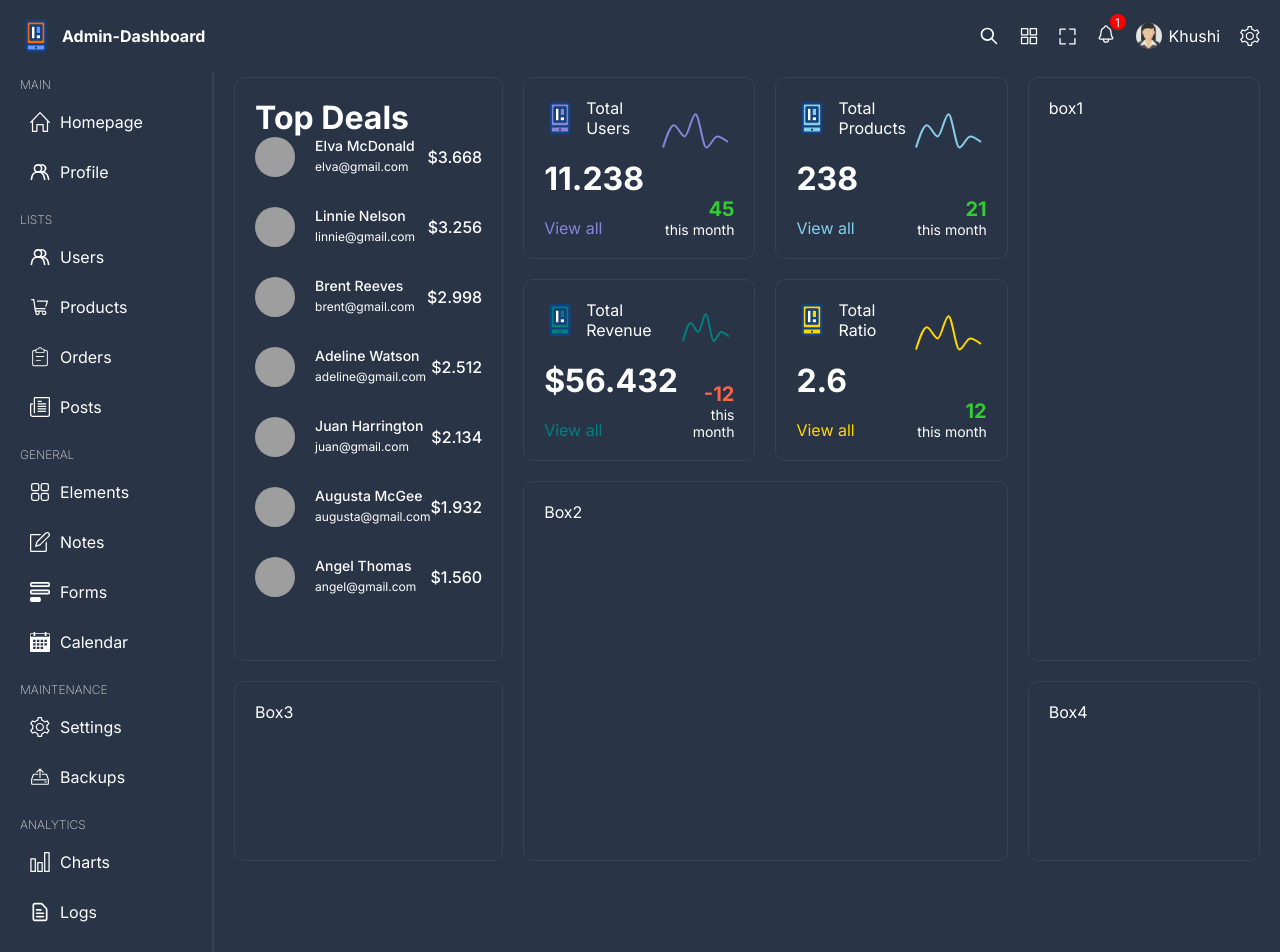
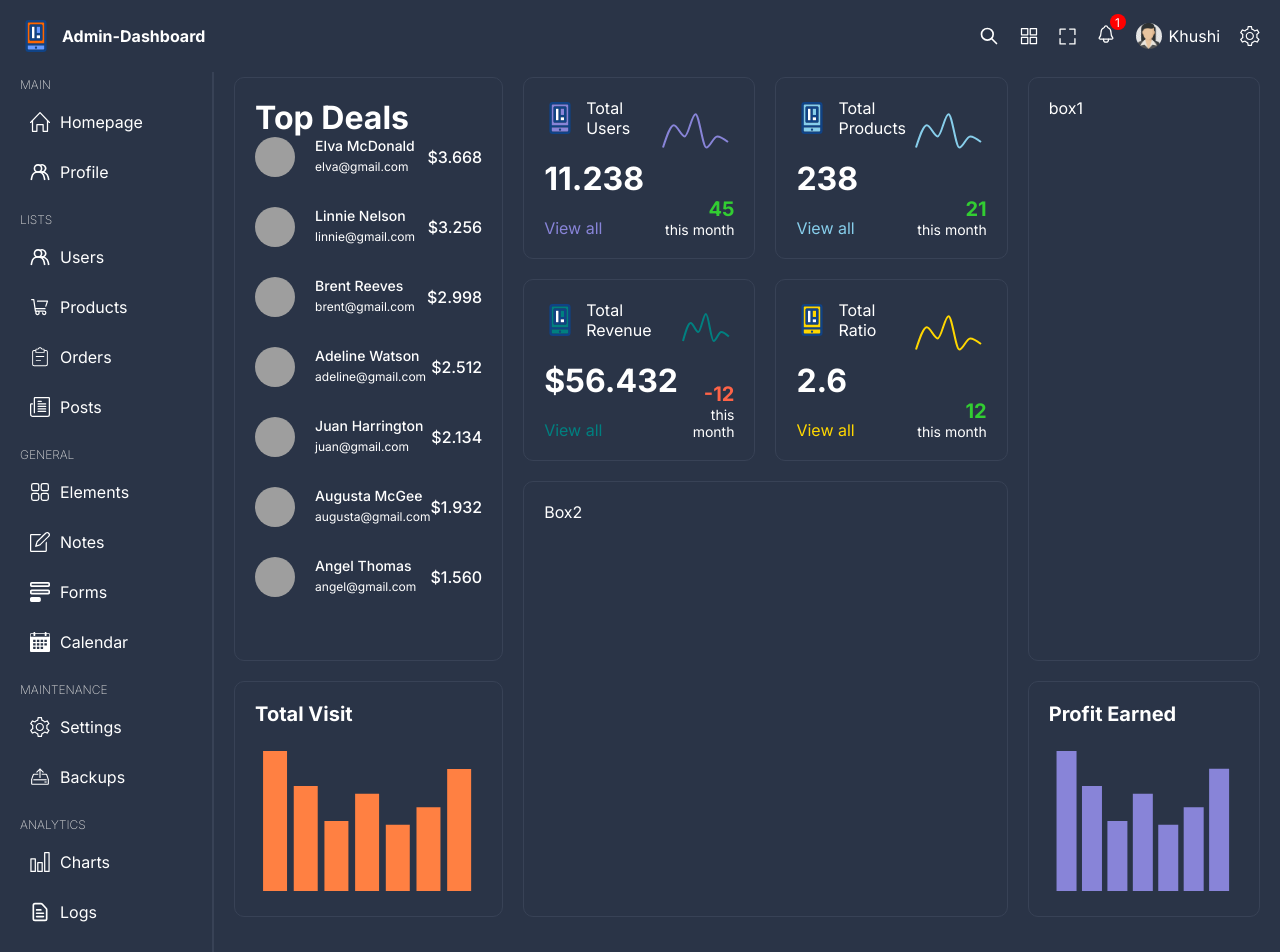
Before and after one commit to ikhushisingla/Admin-DashBoard, a React (Vite) app: page / in a window 1280 px wide. Shown: the top 952 px of the page. Built offline with nearby package versions, Linux system fonts and the light colour scheme; grey boxes are pictures that could not be loaded.

Commit message:
barChartBox done

```diff
--- /dev/null
+++ b/src/components/barChartBox/BarChartBox.tsx
@@ -0,0 +1,27 @@
+import { Bar, BarChart, ResponsiveContainer, Tooltip } from 'recharts'
+import './barChartBox.scss'
+
+type Props={
+    title:string;
+    color:string;
+    dataKey:string;
+    chartData:object[];
+}
+
+const BarChartBox = (props:Props) => {
+  return (
+    <div className='barChartBox'>
+        <h1>{props.title}</h1>
+        <div className="chart">
+        <ResponsiveContainer width="99%" height={150}>
+        <BarChart data={props.chartData}>
+            <Tooltip contentStyle={{background:"#2a3447" , borderRadius:'5px'}} labelStyle={{display:"none"}} cursor={{fill:"none"}}/>
+          <Bar dataKey={props.dataKey} fill={props.color} />
+        </BarChart>
+      </ResponsiveContainer>
+        </div>
+    </div>
+  )
+}
+
+export default BarChartBox
--- /dev/null
+++ b/src/components/barChartBox/barChartBox.scss
@@ -0,0 +1,14 @@
+@import "../../styles/variables.scss";
+
+.barChartBox{
+    width: 100%;
+    height: 100%;
+
+    h1{
+        font-size: 20px;
+        margin-bottom: 20px;
+    }
+
+    .chart{
+    }
+}
--- a/src/data.tsx
+++ b/src/data.tsx
@@ -237,3 +237,75 @@
       { name: "Sat", ratio: 450 },
     ],
   };
+
+  export const barChartBoxRevenue = {
+    title: "Profit Earned",
+    color: "#8884d8",
+    dataKey: "profit",
+    chartData: [
+      {
+        name: "Sun",
+        profit: 4000,
+      },
+      {
+        name: "Mon",
+        profit: 3000,
+      },
+      {
+        name: "Tue",
+        profit: 2000,
+      },
+      {
+        name: "Wed",
+        profit: 2780,
+      },
+      {
+        name: "Thu",
+        profit: 1890,
+      },
+      {
+        name: "Fri",
+        profit: 2390,
+      },
+      {
+        name: "Sat",
+        profit: 3490,
+      },
+    ],
+  };
+
+  export const barChartBoxVisit = {
+    title: "Total Visit",
+    color: "#FF8042",
+    dataKey: "visit",
+    chartData: [
+      {
+        name: "Sun",
+        visit: 4000,
+      },
+      {
+        name: "Mon",
+        visit: 3000,
+      },
+      {
+        name: "Tue",
+        visit: 2000,
+      },
+      {
+        name: "Wed",
+        visit: 2780,
+      },
+      {
+        name: "Thu",
+        visit: 1890,
+      },
+      {
+        name: "Fri",
+        visit: 2390,
+      },
+      {
+        name: "Sat",
+        visit: 3490,
+      },
+    ],
+  };
--- a/src/pages/home/Home.tsx
+++ b/src/pages/home/Home.tsx
@@ -1,6 +1,7 @@
+import BarChartBox from '../../components/barChartBox/BarChartBox'
 import ChartBox from '../../components/chartBox/ChartBox'
 import TopBox from '../../components/topBox/TopBox'
-import { chartBoxConversion, chartBoxProduct, chartBoxRevenue, chartBoxUser } from '../../data'
+import { barChartBoxRevenue, barChartBoxVisit, chartBoxConversion, chartBoxProduct, chartBoxRevenue, chartBoxUser } from '../../data'
 import './home.scss'
 
 const Home = () => {
@@ -13,8 +14,8 @@
       <div className="box box5"><ChartBox {...chartBoxRevenue}/></div>
       <div className="box box6"><ChartBox{...chartBoxConversion}/></div>
       <div className="box box7">Box2</div>
-      <div className="box box8">Box3</div>
-      <div className="box box9">Box4</div>
+      <div className="box box8"><BarChartBox{...barChartBoxVisit}/></div>
+      <div className="box box9"><BarChartBox{...barChartBoxRevenue}/></div>
     </div>
   )
 }
```
